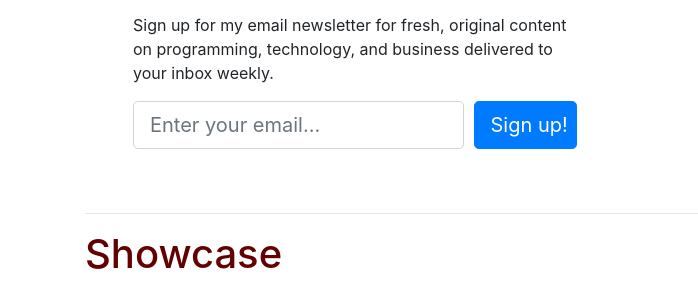
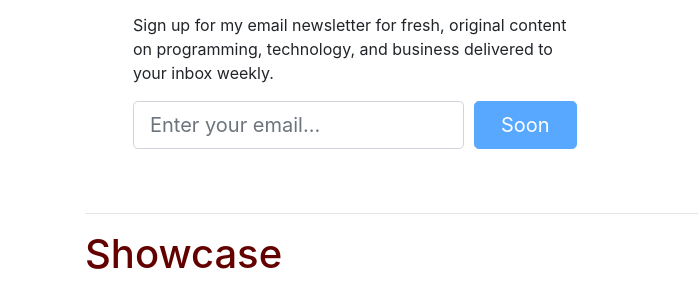
Before and after one commit to philipkiely/philipkiely.com_old, a plain HTML site: page index.html in a window 1280 px wide. Shown: the part 197-480 px from the top of the page, 0-698 px from the left. Drawn offline with Linux system fonts and the light colour scheme; grey boxes are pictures that could not be loaded.

Commit message:
everything is coming soon

```diff
--- a/index.html
+++ b/index.html
@@ -78,7 +78,7 @@
               <input type="email" class="form-control form-control-lg" placeholder="Enter your email...">
             </div>
             <div class="col-sm-12 col-md-3">
-              <button type="submit" class="btn btn-block btn-lg btn-primary">Sign up!</button>
+              <button type="submit" class="btn btn-block btn-lg btn-primary disabled">Soon</button>
             </div>
           </div>
         </form>
```
Also changed, not shown: 1 other file.
